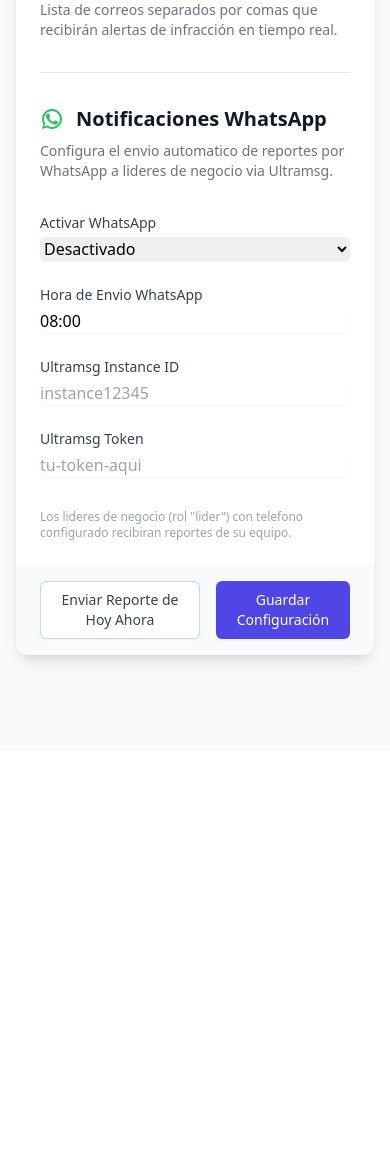
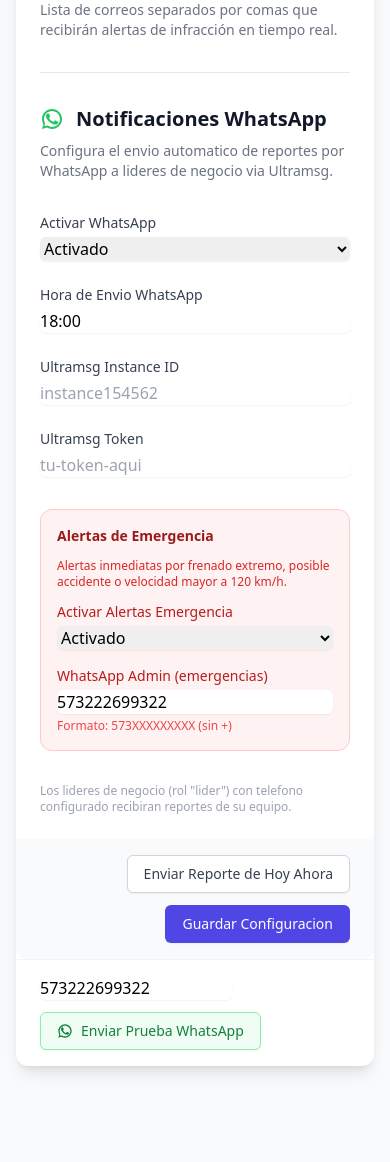
Before and after one commit to bgaleanotec-maker/GPS-Comercial, a Flask app: page /scoring/settings in a window 390 px wide. Shown: the part 1540-2702 px from the top of the page. Before the commit the page ends 2207 px from the top, so only its background shows below. Run offline with Flask 3, Linux system fonts and the light colour scheme; a user stored in the database is signed in; some libraries are stand-ins or nearby versions.

Commit message:
Fix WhatsApp Ultramsg: env var fallback, normalizacion telefono, alertas emergencia
- _get_ultramsg_config() ahora lee de env vars (ULTRAMSG_INSTANCE_ID/TOKEN) como fallback si la BD esta vacia
- _normalize_phone() convierte cualquier formato colombiano (3222699322, 573..., +573...) al formato +57... requerido por Ultramsg
- Settings iniciales ahora incluyen emergency_whatsapp_enabled=true y admin_whatsapp_number=573222699322
- Settings vacios se actualizan automaticamente desde env vars al iniciar
- Ruta /test-whatsapp para enviar mensaje de prueba desde Configuracion
- Template con seccion de alertas de emergencia y boton de prueba WhatsApp

Co-Authored-By: Claude Opus 4.6 (1M context) <noreply@anthropic.com>

```diff
--- a/app/scoring/routes.py
+++ b/app/scoring/routes.py
@@ -104,7 +104,9 @@ def manage_settings():
                 'whatsapp_enabled': request.form.get('whatsapp_enabled', 'false'),
                 'ultramsg_instance_id': request.form.get('ultramsg_instance_id', '').strip(),
                 'ultramsg_token': request.form.get('ultramsg_token', '').strip(),
-                'whatsapp_report_time': request.form.get('whatsapp_report_time', '08:00').strip(),
+                'whatsapp_report_time': request.form.get('whatsapp_report_time', '18:00').strip(),
+                'emergency_whatsapp_enabled': request.form.get('emergency_whatsapp_enabled', 'false'),
+                'admin_whatsapp_number': request.form.get('admin_whatsapp_number', '').strip(),
             }
 
             for key, value in settings_to_save.items():
@@ -137,6 +139,32 @@ def manage_settings():
         form.whatsapp_enabled = settings.get('whatsapp_enabled', 'false')
         form.ultramsg_instance_id = settings.get('ultramsg_instance_id', '')
         form.ultramsg_token = settings.get('ultramsg_token', '')
-        form.whatsapp_report_time = settings.get('whatsapp_report_time', '08:00')
+        form.whatsapp_report_time = settings.get('whatsapp_report_time', '18:00')
+        form.emergency_whatsapp_enabled = settings.get('emergency_whatsapp_enabled', 'false')
+        form.admin_whatsapp_number = settings.get('admin_whatsapp_number', '573222699322')
 
     return render_template('scoring/manage_settings.html', title='Configuración General', form=form)
+
+
+@bp.route('/test-whatsapp', methods=['POST'])
+@login_required
+def test_whatsapp():
+    """Envia un mensaje de prueba por WhatsApp al admin."""
+    if current_user.role != 'admin':
+        abort(403)
+
+    from app.whatsapp import send_whatsapp_message
+    phone = request.form.get('phone', '573222699322')
+    message = (
+        "*GPS Comercial - Mensaje de Prueba*\n\n"
+        "Si recibes este mensaje, la integracion con WhatsApp esta funcionando correctamente.\n\n"
+        f"Enviado: {datetime.now().strftime('%d/%m/%Y %H:%M')}"
+    )
+
+    result = send_whatsapp_message(phone, message)
+    if result:
+        flash('Mensaje de prueba enviado exitosamente por WhatsApp.', 'success')
+    else:
+        flash('Error al enviar el mensaje. Revisa los logs y las credenciales de Ultramsg.', 'danger')
+
+    return redirect(url_for('scoring.manage_settings'))
--- a/app/templates/scoring/manage_settings.html
+++ b/app/templates/scoring/manage_settings.html
@@ -102,29 +102,62 @@
                     </div>
                     <div>
                         <label class="block text-sm font-medium text-gray-700">Hora de Envio WhatsApp</label>
-                        <input type="text" name="whatsapp_report_time" value="{{ form.whatsapp_report_time or '08:00' }}" class="mt-1 block w-full shadow-sm sm:text-sm border-gray-300 rounded-md" placeholder="08:00">
+                        <input type="text" name="whatsapp_report_time" value="{{ form.whatsapp_report_time or '18:00' }}" class="mt-1 block w-full shadow-sm sm:text-sm border-gray-300 rounded-md" placeholder="18:00">
                     </div>
                     <div>
                         <label class="block text-sm font-medium text-gray-700">Ultramsg Instance ID</label>
-                        <input type="text" name="ultramsg_instance_id" value="{{ form.ultramsg_instance_id or '' }}" class="mt-1 block w-full shadow-sm sm:text-sm border-gray-300 rounded-md" placeholder="instance12345">
+                        <input type="text" name="ultramsg_instance_id" value="{{ form.ultramsg_instance_id or '' }}" class="mt-1 block w-full shadow-sm sm:text-sm border-gray-300 rounded-md" placeholder="instance154562">
                     </div>
                     <div>
                         <label class="block text-sm font-medium text-gray-700">Ultramsg Token</label>
-                        <input type="password" name="ultramsg_token" value="{{ form.ultramsg_token or '' }}" class="mt-1 block w-full shadow-sm sm:text-sm border-gray-300 rounded-md" placeholder="tu-token-aqui">
+                        <input type="text" name="ultramsg_token" value="{{ form.ultramsg_token or '' }}" class="mt-1 block w-full shadow-sm sm:text-sm border-gray-300 rounded-md" placeholder="tu-token-aqui">
                     </div>
                 </div>
+
+                <!-- Alertas de Emergencia WhatsApp -->
+                <div class="mt-6 p-4 bg-red-50 border border-red-200 rounded-xl">
+                    <h4 class="text-sm font-semibold text-red-800 mb-3">Alertas de Emergencia</h4>
+                    <p class="text-xs text-red-600 mb-3">Alertas inmediatas por frenado extremo, posible accidente o velocidad mayor a 120 km/h.</p>
+                    <div class="grid grid-cols-1 gap-4 sm:grid-cols-2">
+                        <div>
+                            <label class="block text-sm font-medium text-red-700">Activar Alertas Emergencia</label>
+                            <select name="emergency_whatsapp_enabled" class="mt-1 block w-full shadow-sm sm:text-sm border-red-300 rounded-md">
+                                <option value="false" {% if form.emergency_whatsapp_enabled == 'true' %}{% else %}selected{% endif %}>Desactivado</option>
+                                <option value="true" {% if form.emergency_whatsapp_enabled == 'true' %}selected{% endif %}>Activado</option>
+                            </select>
+                        </div>
+                        <div>
+                            <label class="block text-sm font-medium text-red-700">WhatsApp Admin (emergencias)</label>
+                            <input type="text" name="admin_whatsapp_number" value="{{ form.admin_whatsapp_number or '573222699322' }}" class="mt-1 block w-full shadow-sm sm:text-sm border-red-300 rounded-md" placeholder="573222699322">
+                            <p class="text-xs text-red-500 mt-1">Formato: 573XXXXXXXXX (sin +)</p>
+                        </div>
+                    </div>
+                </div>
+
                 <p class="text-xs text-gray-400 mt-2">Los lideres de negocio (rol "lider") con telefono configurado recibiran reportes de su equipo.</p>
 
             </div>
-            <div class="px-6 py-4 bg-gray-50 rounded-b-xl flex items-center justify-end space-x-4">
+            <div class="px-6 py-4 bg-gray-50 rounded-b-xl flex flex-wrap items-center justify-end gap-3">
                 <button type="submit" name="send_report" value="1" class="inline-flex items-center px-4 py-2 border border-gray-300 shadow-sm text-sm font-medium rounded-md text-gray-700 bg-white hover:bg-gray-50 focus:outline-none focus:ring-2 focus:ring-offset-2 focus:ring-indigo-500">
                     Enviar Reporte de Hoy Ahora
                 </button>
                 <button type="submit" name="submit" value="1" class="inline-flex justify-center py-2 px-4 border border-transparent shadow-sm text-sm font-medium rounded-md text-white bg-indigo-600 hover:bg-indigo-700 focus:outline-none focus:ring-2 focus:ring-offset-2 focus:ring-indigo-500">
-                    Guardar Configuración
+                    Guardar Configuracion
                 </button>
             </div>
         </form>
+
+        <!-- Boton de prueba WhatsApp (fuera del form principal) -->
+        <div class="px-6 py-4 border-t border-gray-100">
+            <form action="{{ url_for('scoring.test_whatsapp') }}" method="post" class="flex flex-wrap items-center gap-3">
+                <input type="hidden" name="csrf_token" value="{{ csrf_token() }}">
+                <input type="text" name="phone" value="573222699322" class="shadow-sm sm:text-sm border-gray-300 rounded-md w-48" placeholder="573XXXXXXXXX">
+                <button type="submit" class="inline-flex items-center gap-2 px-4 py-2 border border-green-300 shadow-sm text-sm font-medium rounded-md text-green-700 bg-green-50 hover:bg-green-100 focus:outline-none focus:ring-2 focus:ring-offset-2 focus:ring-green-500">
+                    <svg class="h-4 w-4" viewBox="0 0 24 24" fill="currentColor"><path d="M17.472 14.382c-.297-.149-1.758-.867-2.03-.967-.273-.099-.471-.148-.67.15-.197.297-.767.966-.94 1.164-.173.199-.347.223-.644.075-.297-.15-1.255-.463-2.39-1.475-.883-.788-1.48-1.761-1.653-2.059-.173-.297-.018-.458.13-.606.134-.133.298-.347.446-.52.149-.174.198-.298.298-.497.099-.198.05-.371-.025-.52-.075-.149-.669-1.612-.916-2.207-.242-.579-.487-.5-.669-.51-.173-.008-.371-.01-.57-.01-.198 0-.52.074-.792.372-.272.297-1.04 1.016-1.04 2.479 0 1.462 1.065 2.875 1.213 3.074.149.198 2.096 3.2 5.077 4.487.709.306 1.262.489 1.694.625.712.227 1.36.195 1.871.118.571-.085 1.758-.719 2.006-1.413.248-.694.248-1.289.173-1.413-.074-.124-.272-.198-.57-.347z"/><path d="M12 2C6.477 2 2 6.477 2 12c0 1.89.525 3.66 1.438 5.168L2 22l4.832-1.438A9.955 9.955 0 0012 22c5.523 0 10-4.477 10-10S17.523 2 12 2zm0 18c-1.66 0-3.203-.51-4.482-1.379l-.32-.193-2.876.854.854-2.876-.193-.32A7.963 7.963 0 014 12c0-4.411 3.589-8 8-8s8 3.589 8 8-3.589 8-8 8z"/></svg>
+                    Enviar Prueba WhatsApp
+                </button>
+            </form>
+        </div>
     </div>
 </div>
 {% endblock %}
```
Also changed, not shown: app/__init__.py (+13 -4 lines), app/whatsapp.py (+38 -9 lines).
